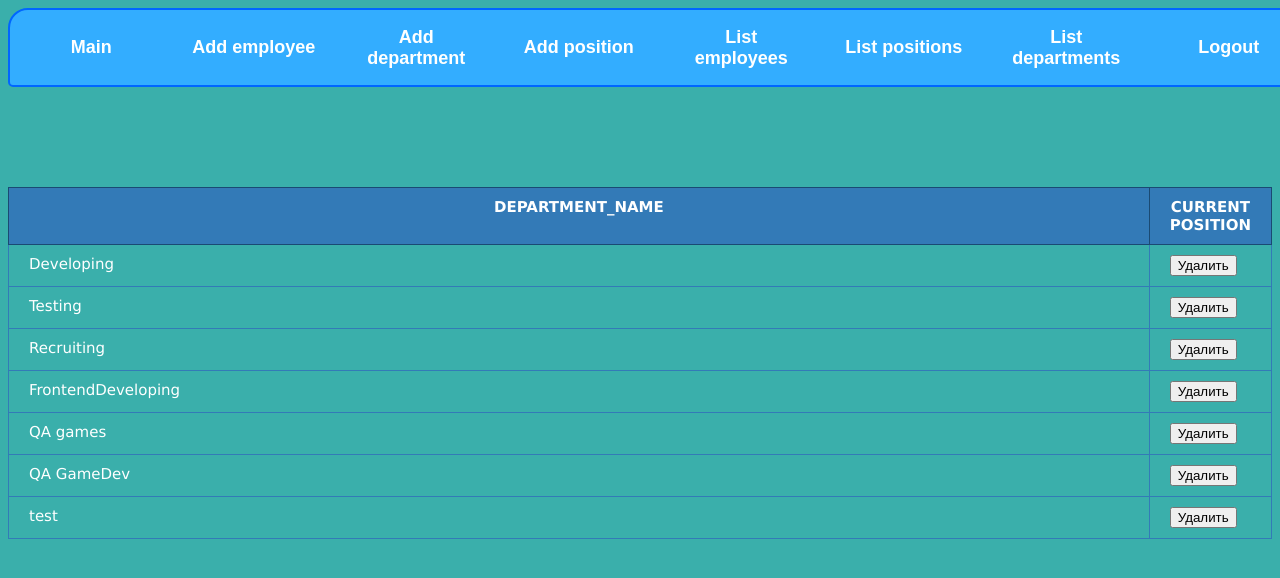
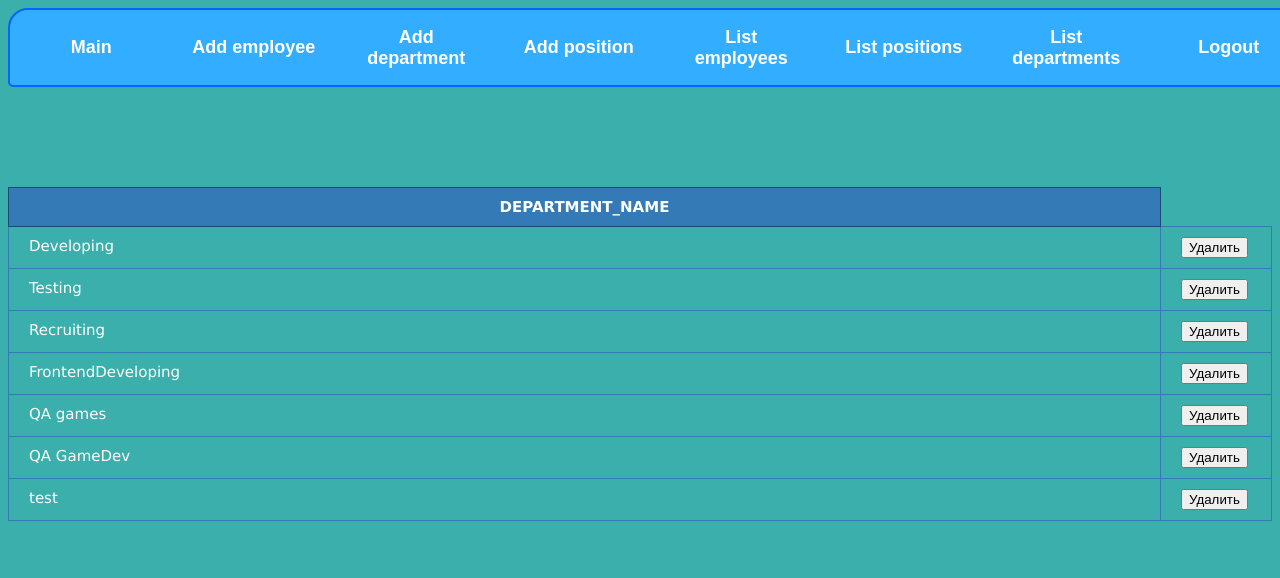
Before and after one commit to ByAvatarOff/Flask-without-ORM, a Flask app: page /departments in a window 1280 px wide. Shown: the top 578 px of the page. Run offline with Flask 2, Linux system fonts and the light colour scheme; a user stored in the database is signed in; data comes from the database, SQL or seed files in the repository.

Commit message:
Update list_department.html

```diff
--- a/app/templates/list view/list_department.html
+++ b/app/templates/list view/list_department.html
@@ -7,7 +7,6 @@
     <thead>
     <tr>
         <th>department_name</th>
-        <th>current position</th>
     </tr>
     </thead>
     {% for dep in department %}
```
